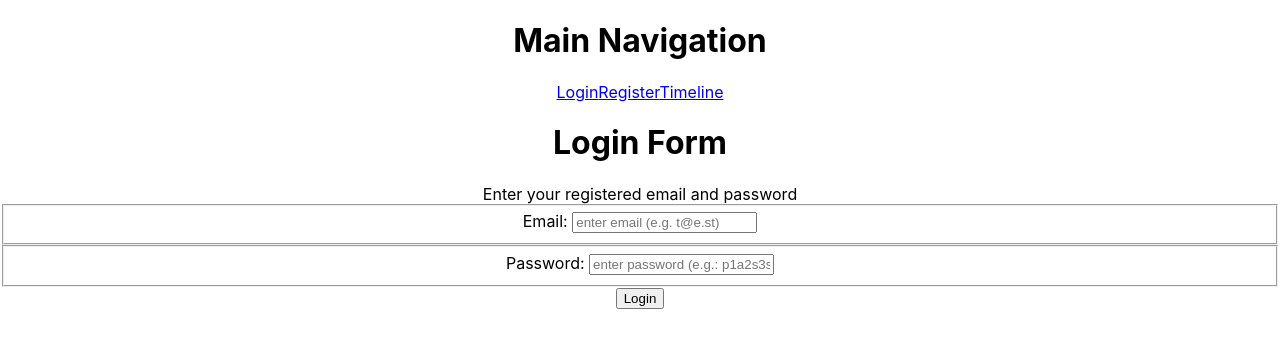
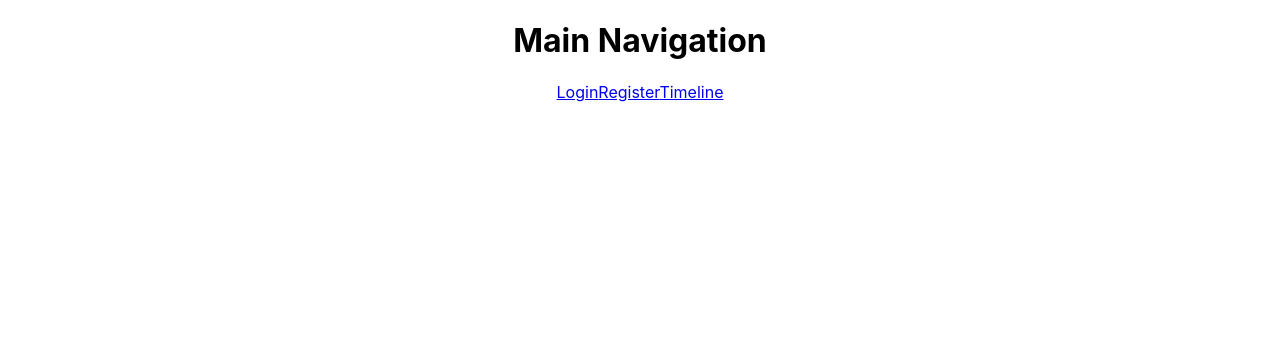
Before and after one commit to bappyasif/Intro-to-node-js, a React (Create React App) app in the folder client/: page / in a window 1280 px wide. Shown: the top 348 px of the page. Built offline with nearby package versions, Linux system fonts and the light colour scheme.

Commit message:
client router in place
* added router mechanism for this App in client side
* nav menu item is now responding to routes changes

```diff
--- a/client/package.json
+++ b/client/package.json
@@ -8,6 +8,8 @@
     "@testing-library/user-event": "^13.5.0",
     "react": "^18.2.0",
     "react-dom": "^18.2.0",
+    "react-router": "^6.4.2",
+    "react-router-dom": "^6.4.2",
     "react-scripts": "5.0.1",
     "web-vitals": "^2.1.4"
   },
--- a/client/src/App.js
+++ b/client/src/App.js
@@ -1,4 +1,5 @@
 import React, { createContext } from 'react';
+import { BrowserRouter, Routes, Route } from "react-router-dom"
 import './App.css';
 import MainNavigation from './components/MainNavigation';
 import LoginForm from './components/routes/LoginForm';
@@ -12,10 +13,14 @@ export const AppContexts = createContext()
 function App() {
   return (
     <AppContexts.Provider value={contexts}>
-      <div className="App">
-        <MainNavigation />
-        <LoginForm />
-      </div>
+      <BrowserRouter>
+        <div className="App">
+          <MainNavigation />
+          <Routes>
+            <Route path='/login' element={<LoginForm />} />
+          </Routes>
+        </div>
+      </BrowserRouter>
     </AppContexts.Provider>
   );
 }
--- a/client/src/components/GeneralElements/index.js
+++ b/client/src/components/GeneralElements/index.js
@@ -1,4 +1,5 @@
 import React from "react"
+import { Link } from "react-router-dom"
 
 let WrapperDiv = (props) => {
     return <div className={`wrapper-div ${props.className}`}>{props.children}</div>
@@ -44,6 +45,10 @@ let LiElement = (props) => {
     return <li>{props.msg}</li>
 }
 
+let LinkElement = ({className, value, path}) => {
+    return <Link className={className} to={path}>{value}</Link>
+}
+
 export {
     WrapperDiv,
     DivElement,
@@ -55,5 +60,6 @@ export {
     AnchorElement,
     UlElement,
     OlElement,
-    LiElement
+    LiElement,
+    LinkElement
 }
--- a/client/src/components/MainNavigation.js
+++ b/client/src/components/MainNavigation.js
@@ -1,15 +1,15 @@
 import React from 'react'
-import { AnchorElement, H1Element, NavElement, WrapperDiv } from './GeneralElements'
+import { H1Element, LinkElement, NavElement, WrapperDiv } from './GeneralElements'
 
 function MainNavigation() {
   return (
     <WrapperDiv className="nav-wrapper">
-        <H1Element value={"Main Navigation"} />
-        <NavElement>
-            <AnchorElement className={"nav-item"} value={"Login"} />
-            <AnchorElement className={"nav-item"} value={"Register"} />
-            <AnchorElement className={"nav-item"} value={"Timeline"} />
-        </NavElement>
+      <H1Element value={"Main Navigation"} />
+      <NavElement>
+        <LinkElement className={"nav-item"} value={"Login"} path={"login"} />
+        <LinkElement className={"nav-item"} value={"Register"} path={"register"} />
+        <LinkElement className={"nav-item"} value={"Timeline"} path={"timeline"} />
+      </NavElement>
     </WrapperDiv>
   )
 }
```
